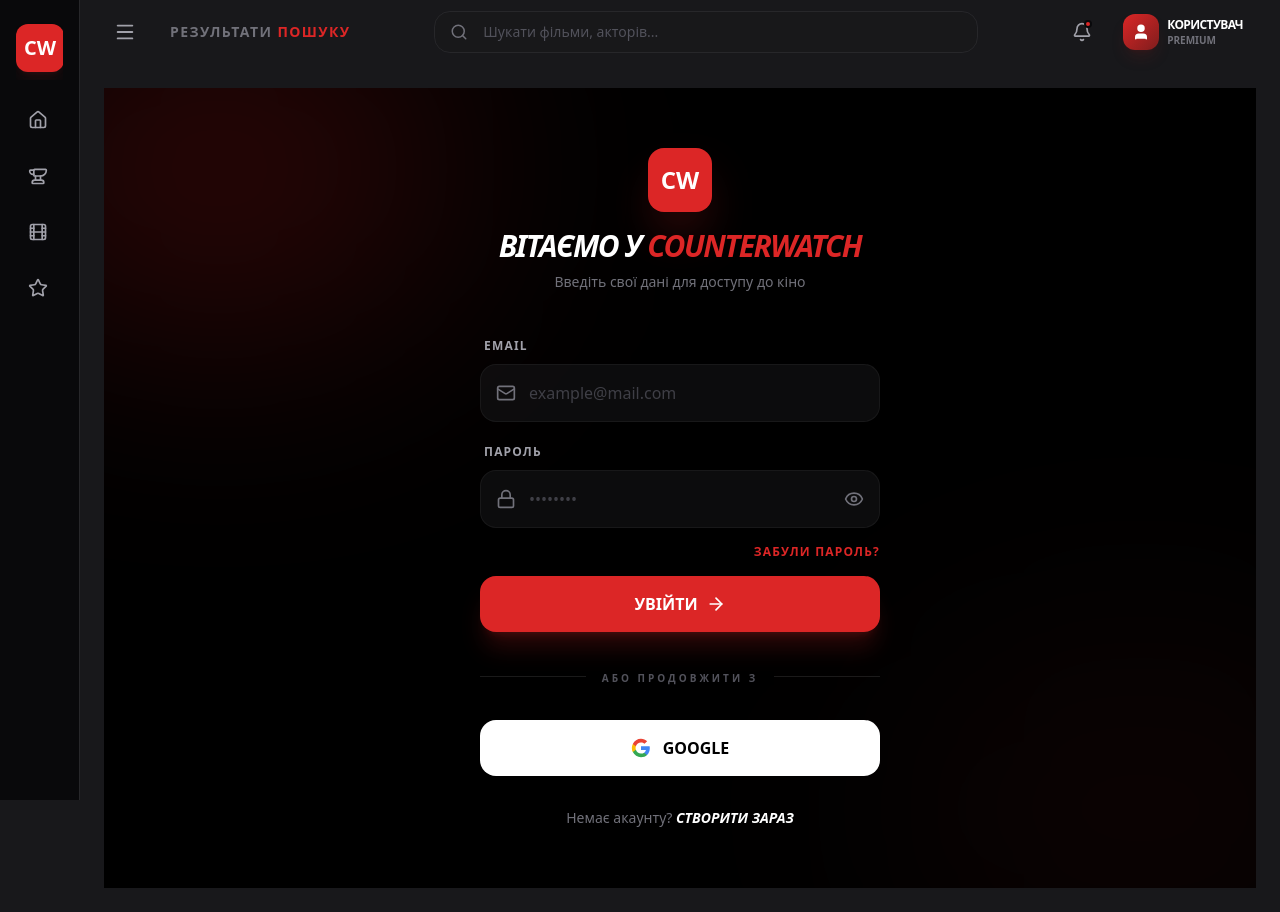
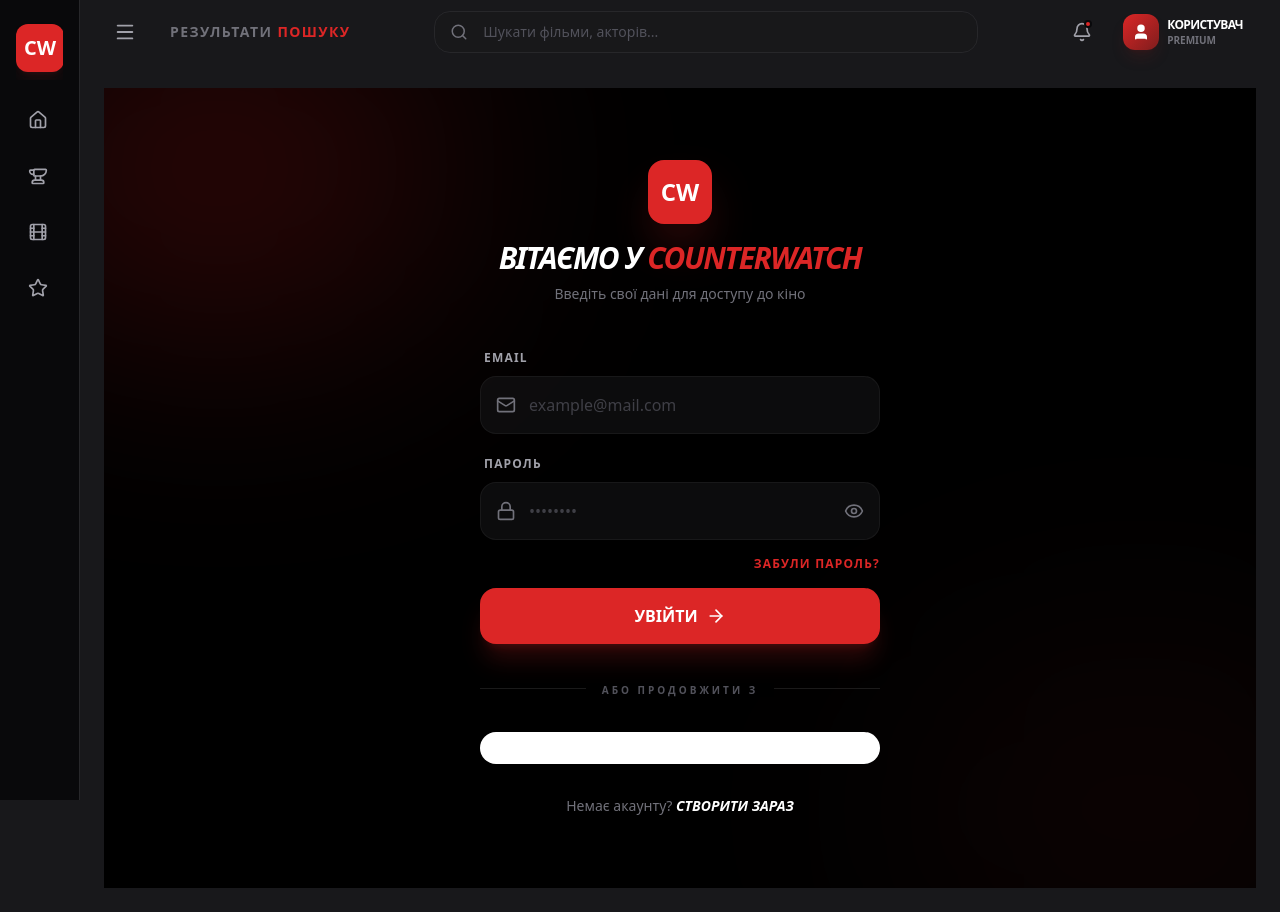
Before and after one commit to Vocaquill/CounterWatch, a React (Vite) app in the folder CounterWatchSite/movie-web/: page /login in a window 1280 px wide. Built offline with nearby package versions, Linux system fonts and the light colour scheme.

Commit message:
ignore bugs

```diff
--- a/CounterWatchSite/movie-web/src/components/BackgroundGlow.tsx
+++ b/CounterWatchSite/movie-web/src/components/BackgroundGlow.tsx
@@ -1,4 +1,3 @@
-import React from 'react';
 
 const BackgroundGlow = () => {
   return (
--- a/CounterWatchSite/movie-web/src/layouts/AdminLayout.tsx
+++ b/CounterWatchSite/movie-web/src/layouts/AdminLayout.tsx
@@ -1,5 +1,5 @@
 import { Outlet, NavLink, useLocation } from 'react-router-dom';
-import { LayoutDashboard, Film, PlusCircle, LogOut, Tag } from 'lucide-react';
+import { LayoutDashboard, Film, LogOut, Tag } from 'lucide-react';
 import PageTransition from '../components/PageTransition';
 
 function AdminLayout() {
--- a/CounterWatchSite/movie-web/src/pages/CatalogPage.tsx
+++ b/CounterWatchSite/movie-web/src/pages/CatalogPage.tsx
@@ -73,8 +73,10 @@
         <div className="max-w-7xl mx-auto">
           <div className="grid grid-cols-2 sm:grid-cols-3 lg:grid-cols-4 xl:grid-cols-5 gap-8">
             {movies.map((movie) => (
+
               <MovieCard
                 key={movie.id}
+                  //@ts-ignore
                 movie={movie}
                 onClick={() => console.log('Open movie', movie.id)}
               />
--- a/CounterWatchSite/movie-web/src/pages/ForgotPasswordPage.tsx
+++ b/CounterWatchSite/movie-web/src/pages/ForgotPasswordPage.tsx
@@ -2,7 +2,6 @@
 import { useNavigate } from 'react-router-dom';
 import { Mail, ArrowLeft, Send, CheckCircle2 } from 'lucide-react';
 import { motion, AnimatePresence } from 'framer-motion';
-import BackgroundGlow from '../components/BackgroundGlow'; // Імпортуємо фон
 function ForgotPasswordPage() {
   const navigate = useNavigate();
   const [email, setEmail] = useState('');
--- a/CounterWatchSite/movie-web/src/pages/LoginPage.tsx
+++ b/CounterWatchSite/movie-web/src/pages/LoginPage.tsx
@@ -1,4 +1,4 @@
-import React, { useState } from 'react';
+import { useState } from 'react';
 import { useNavigate } from 'react-router-dom';
 import { Mail, Lock, Eye, EyeOff, ArrowRight } from 'lucide-react';
 import { motion } from 'framer-motion';
@@ -7,14 +7,14 @@
   const [showPassword, setShowPassword] = useState(false);
   const navigate = useNavigate();
 
-  const GoogleIcon = () => (
-    <svg width="20" height="20" viewBox="0 0 24 24" fill="none" xmlns="http://www.w3.org/2000/svg">
-      <path d="M22.56 12.25c0-.78-.07-1.53-.2-2.25H12v4.26h5.92c-.26 1.37-1.04 2.53-2.21 3.31v2.77h3.57c2.08-1.92 3.28-4.74 3.28-8.09z" fill="#4285F4" />
-      <path d="M12 23c2.97 0 5.46-.98 7.28-2.66l-3.57-2.77c-.98.66-2.23 1.06-3.71 1.06-2.86 0-5.29-1.93-6.16-4.53H2.18v2.84C3.99 20.53 7.7 23 12 23z" fill="#34A853" />
-      <path d="M5.84 14.1c-.22-.66-.35-1.36-.35-2.1s.13-1.44.35-2.1V7.06H2.18C1.43 8.55 1 10.22 1 12s.43 3.45 1.18 4.94l3.66-2.84z" fill="#FBBC05" />
-      <path d="M12 5.38c1.62 0 3.06.56 4.21 1.64l3.15-3.15C17.45 2.09 14.97 1 12 1 7.7 1 3.99 3.47 2.18 7.06l3.66 2.84c.87-2.6 3.3-4.52 6.16-4.52z" fill="#EA4335" />
-    </svg>
-  );
+  // const GoogleIcon = () => (
+  //   <svg width="20" height="20" viewBox="0 0 24 24" fill="none" xmlns="http://www.w3.org/2000/svg">
+  //     <path d="M22.56 12.25c0-.78-.07-1.53-.2-2.25H12v4.26h5.92c-.26 1.37-1.04 2.53-2.21 3.31v2.77h3.57c2.08-1.92 3.28-4.74 3.28-8.09z" fill="#4285F4" />
+  //     <path d="M12 23c2.97 0 5.46-.98 7.28-2.66l-3.57-2.77c-.98.66-2.23 1.06-3.71 1.06-2.86 0-5.29-1.93-6.16-4.53H2.18v2.84C3.99 20.53 7.7 23 12 23z" fill="#34A853" />
+  //     <path d="M5.84 14.1c-.22-.66-.35-1.36-.35-2.1s.13-1.44.35-2.1V7.06H2.18C1.43 8.55 1 10.22 1 12s.43 3.45 1.18 4.94l3.66-2.84z" fill="#FBBC05" />
+  //     <path d="M12 5.38c1.62 0 3.06.56 4.21 1.64l3.15-3.15C17.45 2.09 14.97 1 12 1 7.7 1 3.99 3.47 2.18 7.06l3.66 2.84c.87-2.6 3.3-4.52 6.16-4.52z" fill="#EA4335" />
+  //   </svg>
+  // );
 
   return (
     <div className="min-h-screen bg-black text-white flex items-center justify-center relative overflow-hidden">
@@ -102,7 +102,7 @@
           onClick={() => console.log('Google Login clicked')}
           className="w-full bg-white text-black hover:bg-zinc-200 font-black uppercase py-4 rounded-2xl transition-all active:scale-[0.98] flex items-center justify-center gap-3"
         >
-          <GoogleIcon /> Google
+          {/*<GoogleIcon /> Google*/}
         </button>
 
 
--- a/CounterWatchSite/movie-web/src/pages/ProfilePage.tsx
+++ b/CounterWatchSite/movie-web/src/pages/ProfilePage.tsx
@@ -4,7 +4,7 @@
 
 function ProfilePage() {
   // Тимчасові дані користувача (потім прийдуть з API/Store)
-  const [user, setUser] = useState({
+  const [user] = useState({
     firstName: "Ivan",
     lastName: "Ivanov",
     email: "ivanov@example.com",
```
